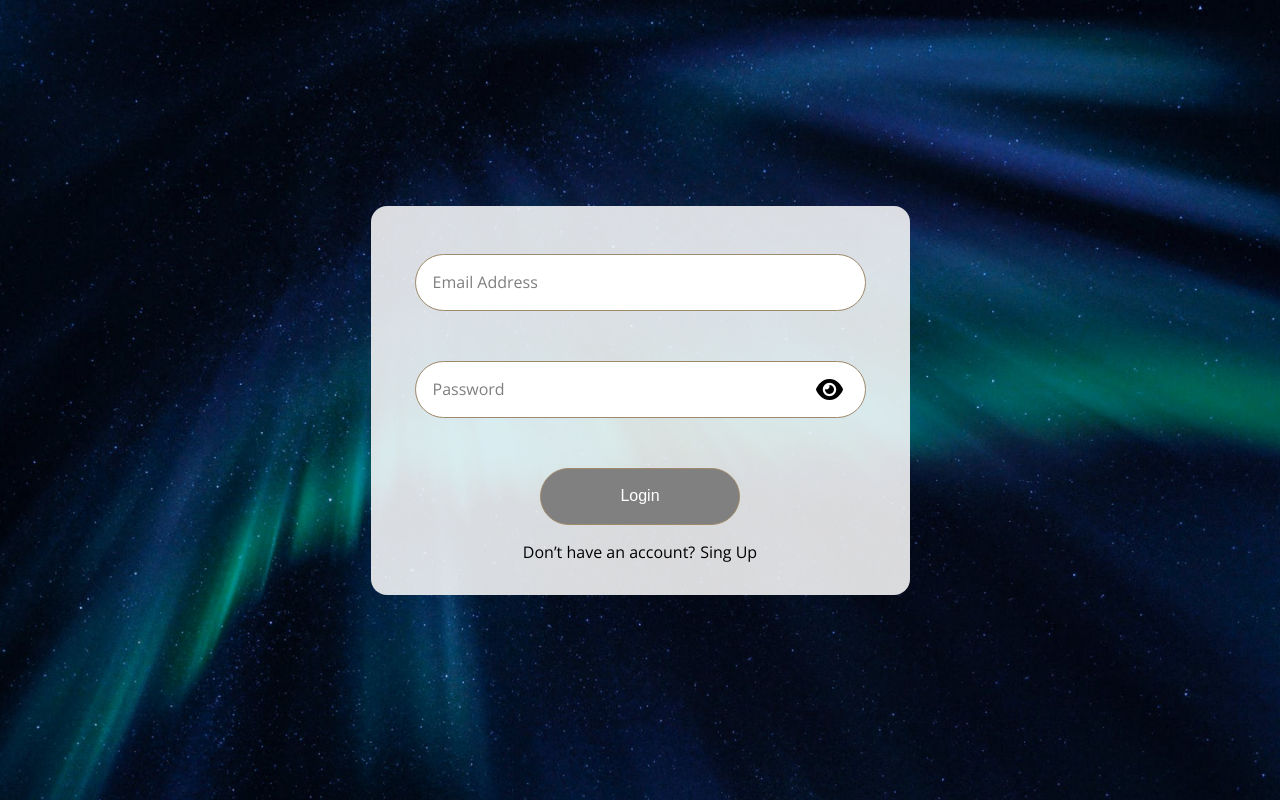
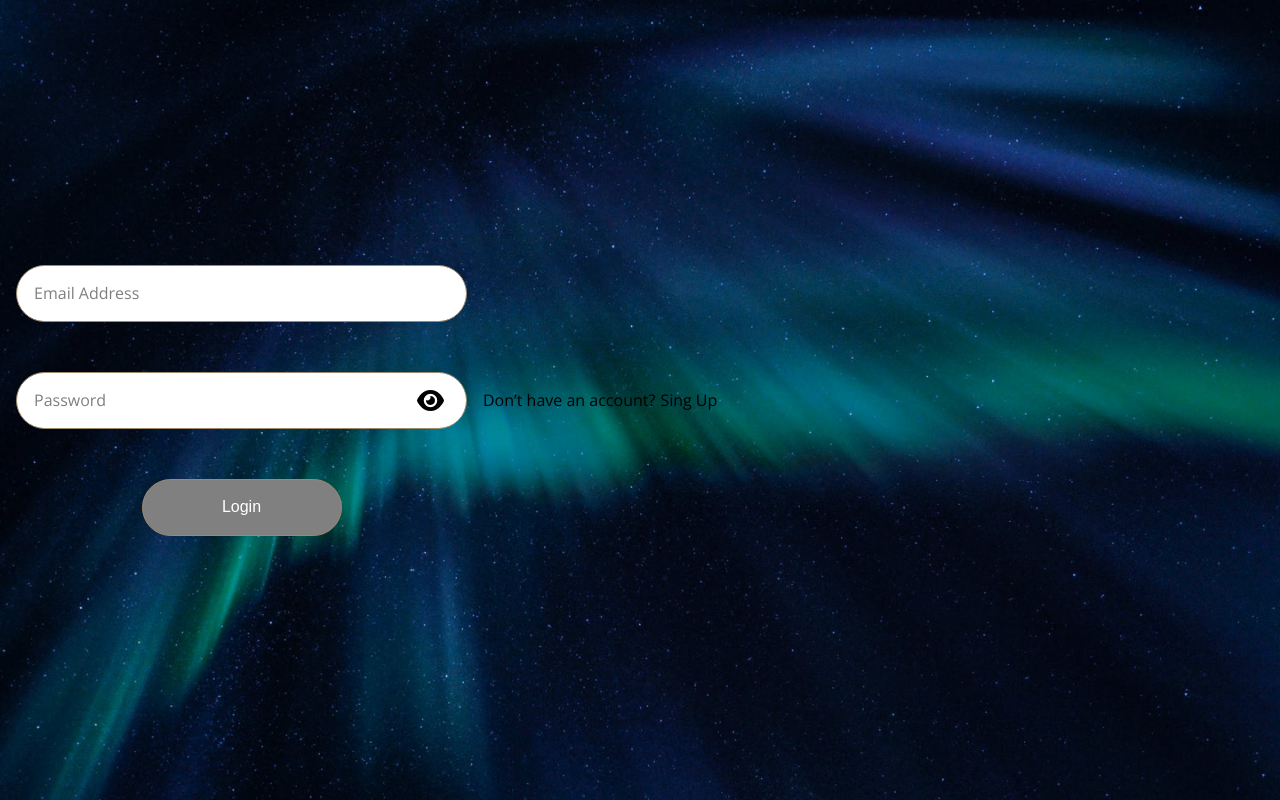
Before and after one commit to drjbrn/auth-page-demo, a React (Create React App) app in the folder authorization-app/: page /login in a window 1280 px wide. Built offline with nearby package versions, Linux system fonts and the light colour scheme; the HTML template or start-up script is replaced by a standard one.

Commit message:
fix: change wrap for login form

```diff
--- a/authorization-app/src/pages/Login/LoginForm.jsx
+++ b/authorization-app/src/pages/Login/LoginForm.jsx
@@ -3,7 +3,7 @@ import AuthForm from '../../components/AuthForm';
 
 function LoginForm({ handleSubmit }) {
   return (
-    <div className="login">
+    <>
       <AuthForm
         submitForm={handleSubmit}
         buttonText='Login'
@@ -16,7 +16,7 @@ function LoginForm({ handleSubmit }) {
           Sing Up
         </Link>
       </div>
-    </div>
+    </>
   );
 }
 
```
